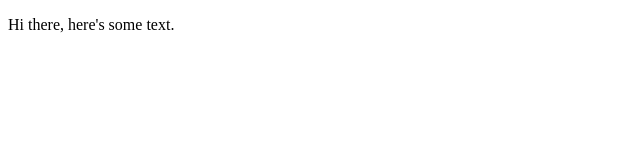
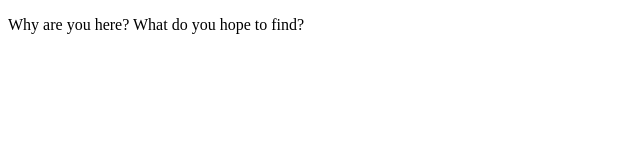
Before and after one commit to Voltorik/voltorik.github.io, a plain HTML site: page index.html in a window 1280 px wide. Shown: the whole page, without its empty margins (0-640 px from the left). Drawn offline with Linux system fonts and the light colour scheme.

Commit message:
placeholder text

```diff
--- a/index.html
+++ b/index.html
@@ -4,9 +4,9 @@
     <meta charset="UTF-8">
     <meta http-equiv="X-UA-Compatible" content="IE=edge">
     <meta name="viewport" content="width=device-width, initial-scale=1.0">
-    <title>Voltorik's website</title>
+    <title>Archive V</title>
 </head>
 <body>
-    <p>Hi there, here's some text.</p>
+    <p>Why are you here? What do you hope to find?</p>
 </body>
 </html>
```
